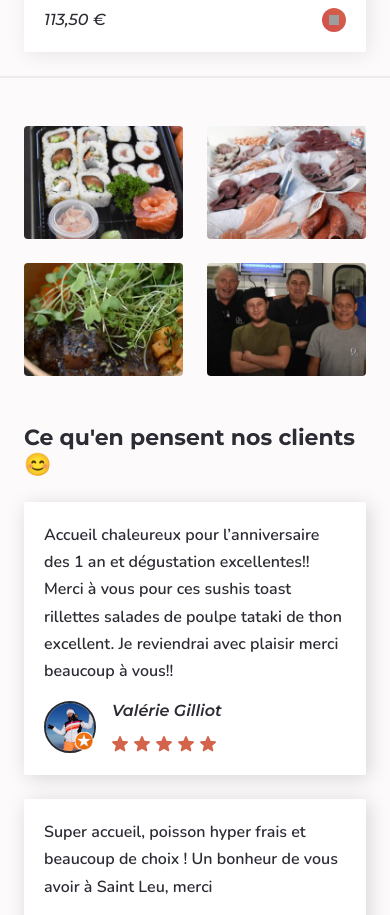
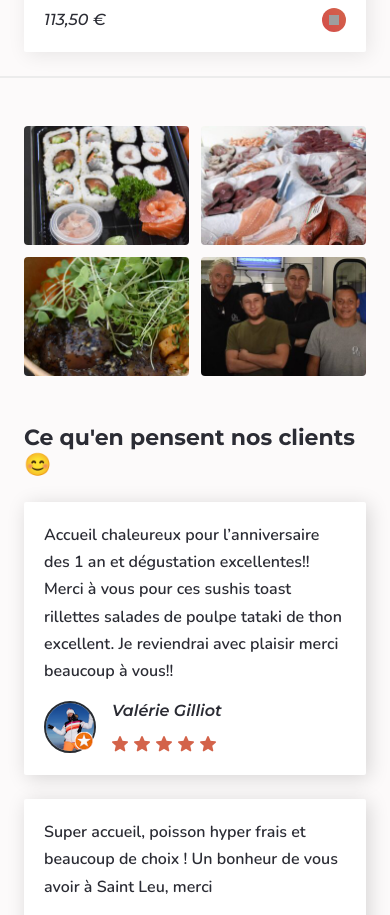
Before and after one commit to LAVITGaetan/sushi, an Angular app: page / in a window 390 px wide. Shown: the part 3300-4215 px from the top of the page. Built offline with nearby package versions, Linux system fonts and the light colour scheme; grey boxes are pictures that could not be loaded.

Commit message:
add responsive features

```diff
--- a/src/styles.css
+++ b/src/styles.css
@@ -280,7 +280,7 @@ body {
         display: grid;
         grid-template-columns: repeat(2, 1fr);
         grid-template-rows: repeat(2, 1fr);
-        gap: 24px;
+        gap: 12px;
     }
 
     .galery1 {
```
